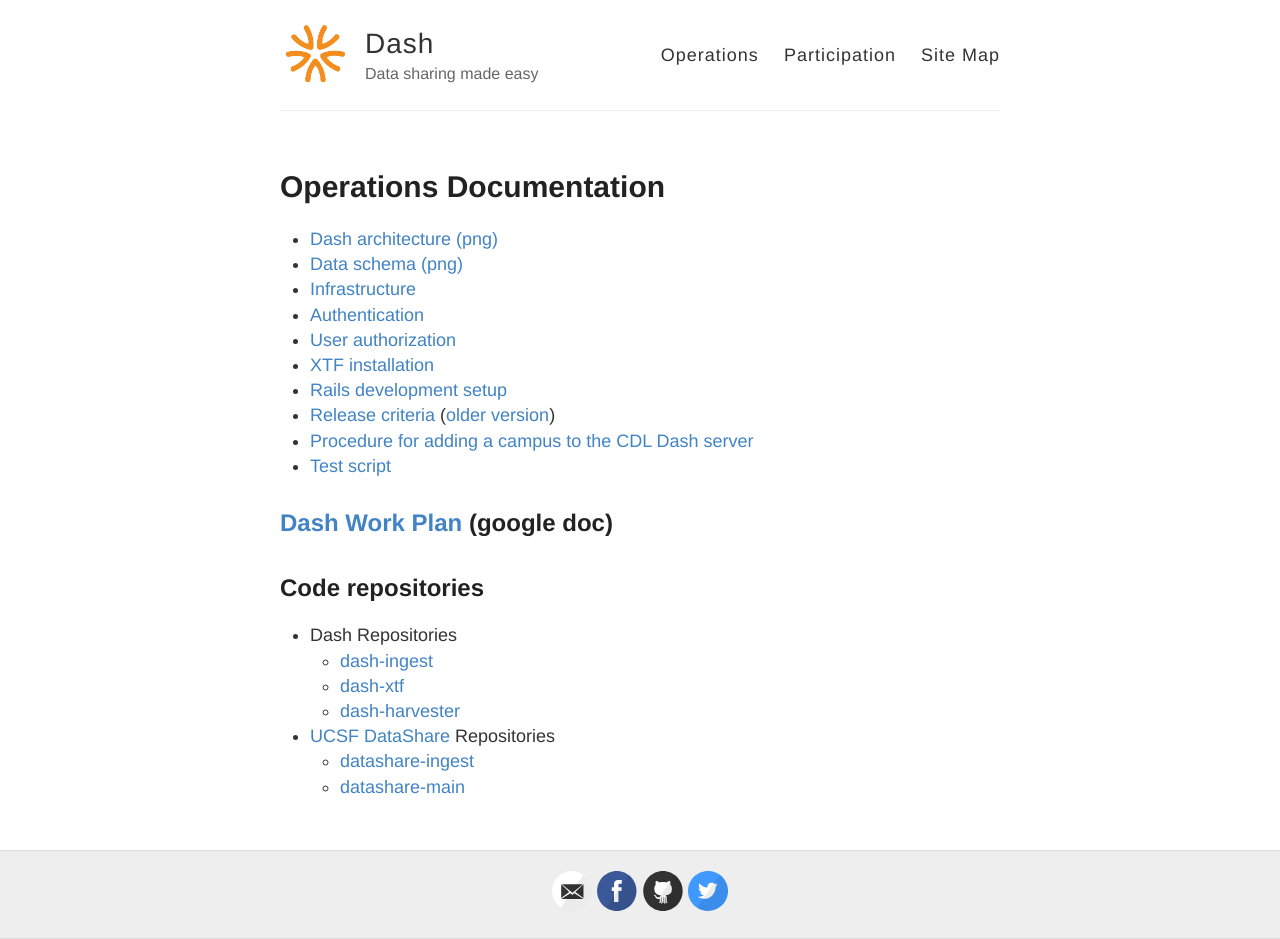
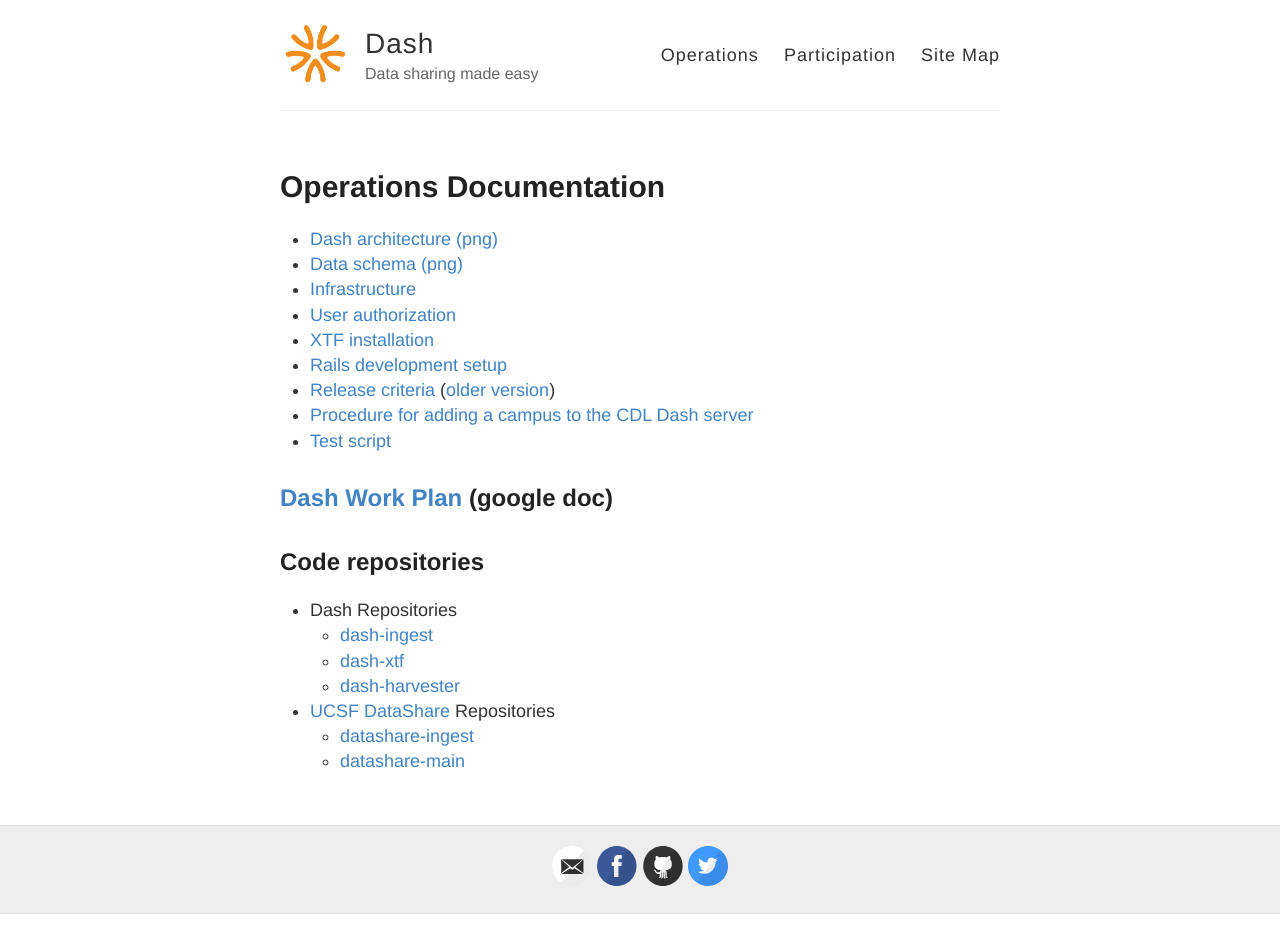
Before and after one commit to CDLUC3/dash, a Jekyll site: the page built from operations.md, in a window 1280 px wide. Built offline with Jekyll 4.4.1, drawn with Linux system fonts in a browser that asks for light colours; after the commit the page ends 914 px from its top, so only the background shows below that.

Commit message:
removing link to authentication since out of date

```diff
--- a/operations.md
+++ b/operations.md
@@ -7,7 +7,6 @@
 * [Dash architecture (png)](https://CDLUC3.github.io/dash/architecture-overview)
 * [Data schema (png)](https://raw.githubusercontent.com/CDLUC3/dash/gh-pages/docs/dash_schema_v2.png)
 * [Infrastructure](https://CDLUC3.github.io/dash/infrastructure)
-* [Authentication](https://CDLUC3.github.io/dash/authentication)
 * [User authorization](https://CDLUC3.github.io/dash/user-authorization)
 * [XTF installation](https://CDLUC3.github.io/dash/XTF-Installation)
 * [Rails development setup](https://CDLUC3.github.io/dash/rails-setup)
```
